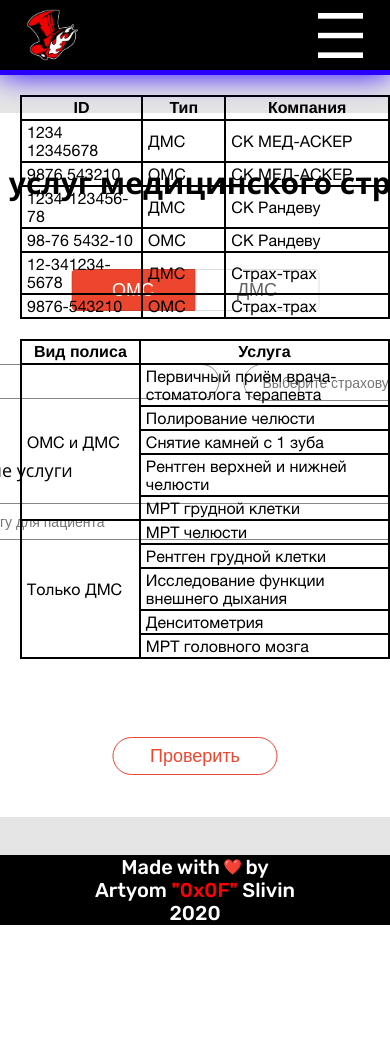
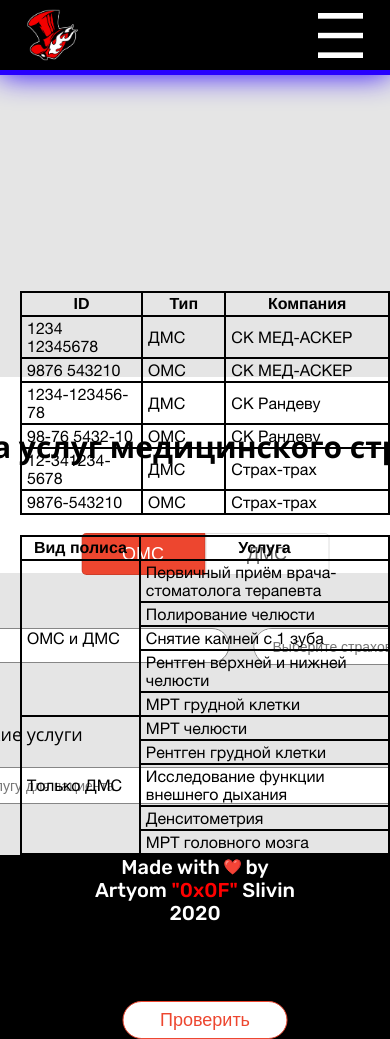
Before and after one commit to LonesomeDreamer/dreamersvault, a PHP site: page /content/portfolio/med_card_check in a window 390 px wide; the page is wider, and only the part inside the window is pictured. Before the commit the page ends 925 px from the top of that part, so only its background shows below. Run offline with PHP 8.4, Linux system fonts and the light colour scheme; some web fonts are replaced.

```diff
--- a/content/portfolio/med_card_check/css/styles.css
+++ b/content/portfolio/med_card_check/css/styles.css
@@ -40,6 +40,12 @@ body {
   top: 50%;
   left: 50%;
   transform: translate(-50%, -50%);
+}
+
+@media (max-width: 600px) {
+  #medCardWindow {
+      position: relative;
+  }
 }
 
 #medCardWindowTitle {
```
Also changed, not shown: content/portfolio/_images/medCardCheck.png.
